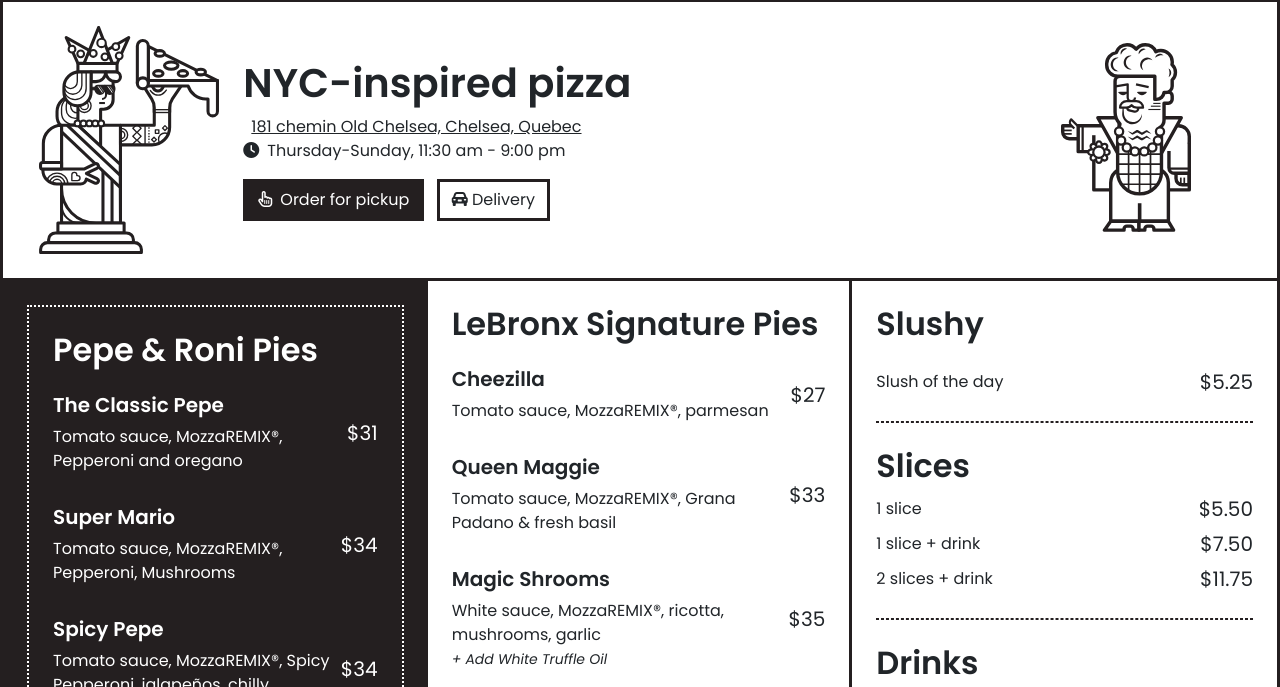
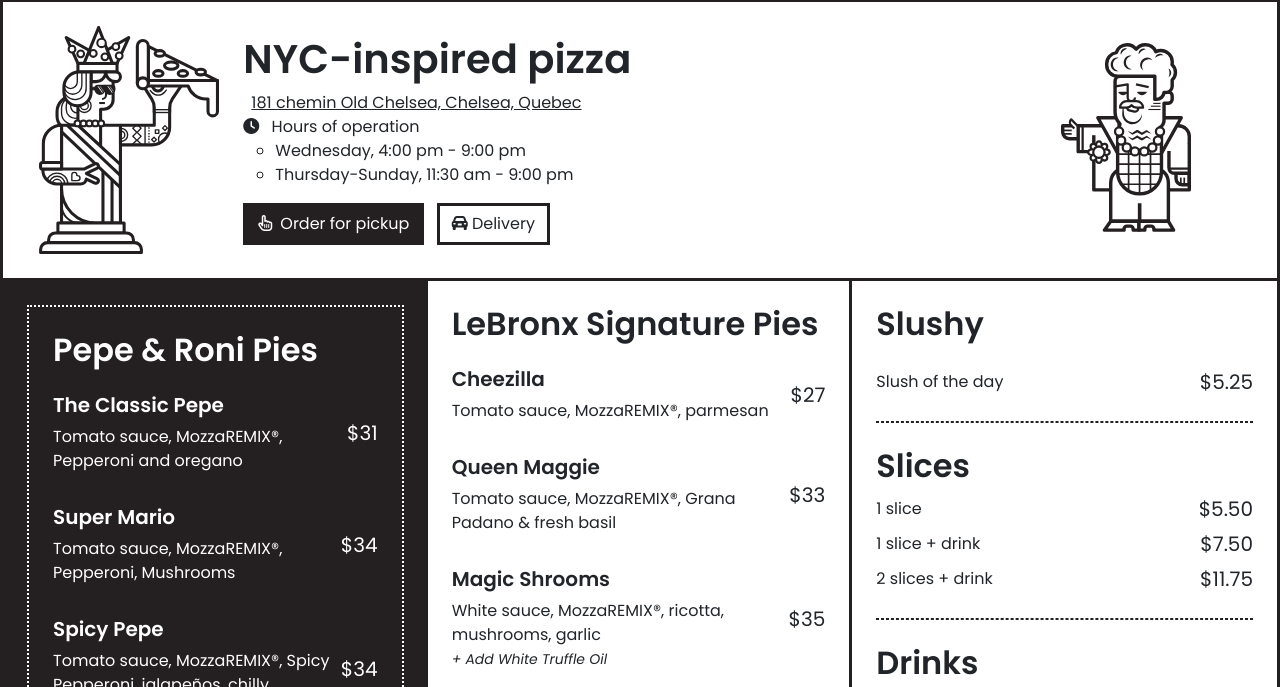
Before and after one commit to loogart/lebronx, a plain HTML site: page en.html in a window 1280 px wide. Shown: the part 89-776 px from the top of the page. Drawn offline with nearby package versions, Linux system fonts and the light colour scheme; some icons are missing.

Commit message:
update opening hours

```diff
--- a/en.html
+++ b/en.html
@@ -92,7 +92,12 @@
             <h1 class="fw-bold">NYC-inspired pizza</h1>
             <ul class="list-unstyled">
               <li> <a class="text-dark" href="https://goo.gl/maps/j6UXTsiJnLASQ9ST8" target="_blank"><i class="fa-solid fa-location-check me-2"></i>181 chemin Old Chelsea, Chelsea, Quebec</a></li>
-              <p><i class="fa-solid fa-clock me-2"></i>Thursday-Sunday, 11:30 am -  9:00 pm</p>
+              <li><i class="fa-solid fa-clock me-2"></i> Hours of operation
+                <ul>
+                  <li>Wednesday, 4:00 pm -  9:00 pm</li>
+                  <li>Thursday-Sunday, 11:30 am -  9:00 pm</li>
+                </ul>
+              </li>
             </ul>
             <p class="mb-0">
               <a href="https://lebronxpizza.square.site" class="btn btn-dark rounded-0 border border-3 border-dark mb-3 mb-sm-0 me-md-2"><i class="fa-regular fa-hand-pointer me-2"></i>Order for pickup</a>
```
Also changed, not shown: index.html (+6 -1 lines).
